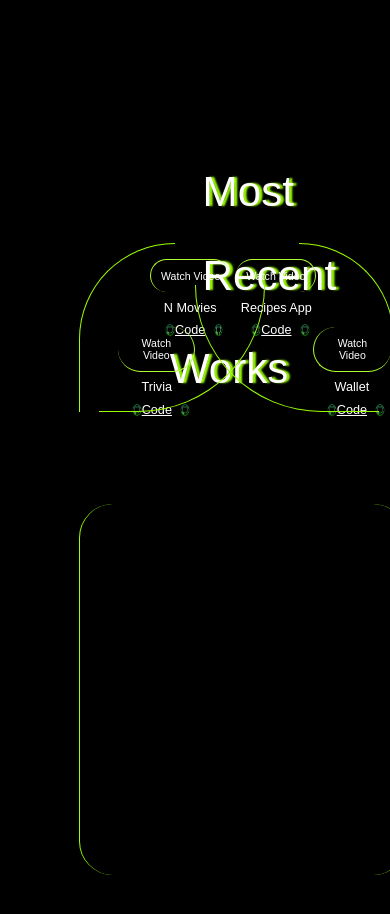
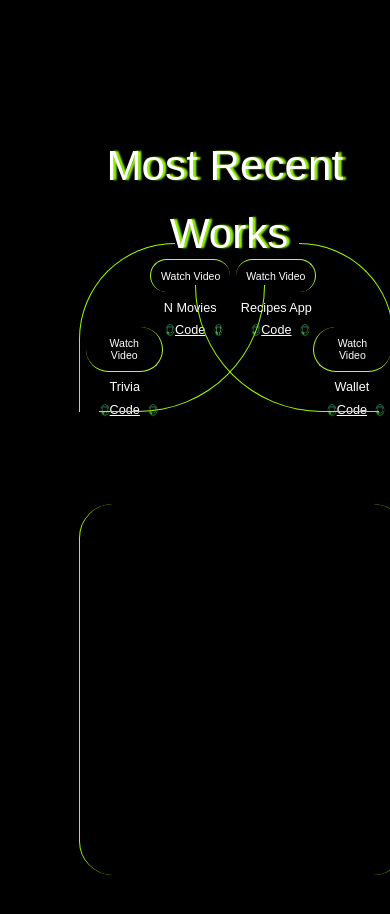
Before and after one commit to RodrigoNeoEx/neoPortfolio, a React (Create React App) app: page / in a window 390 px wide. Shown: the part 880-1794 px from the top of the page. Built offline with nearby package versions, Linux system fonts and the light colour scheme; a web font is replaced by a local one.

Commit message:
last commit broke mobile layout, solved bug for 420px or lower width

```diff
--- a/src/Style/SecondPage.css
+++ b/src/Style/SecondPage.css
@@ -483,6 +483,20 @@ body {
   .SecondPage {
     margin: 0;
   }
+  .secText {
+    position: relative;
+    left: 1.2vh;
+    display: flex;
+    justify-content: flex-end;
+    align-items: center;
+  }
+  .fline {
+    align-self: unset;
+    margin-left: 0;
+  }
+  .sline {
+    margin-top: -2vh;
+  }
   .starWars, .appRecipes, .wallet, .trivia {
     padding: 0;
     font-size: 1.5vh;
@@ -506,7 +520,7 @@ body {
     top: -2vh;
   }
   .trivia {
-    right: -1vh;
+    left: 1.2vh;
   }
   .wallet {
     right: 9vw;
```
